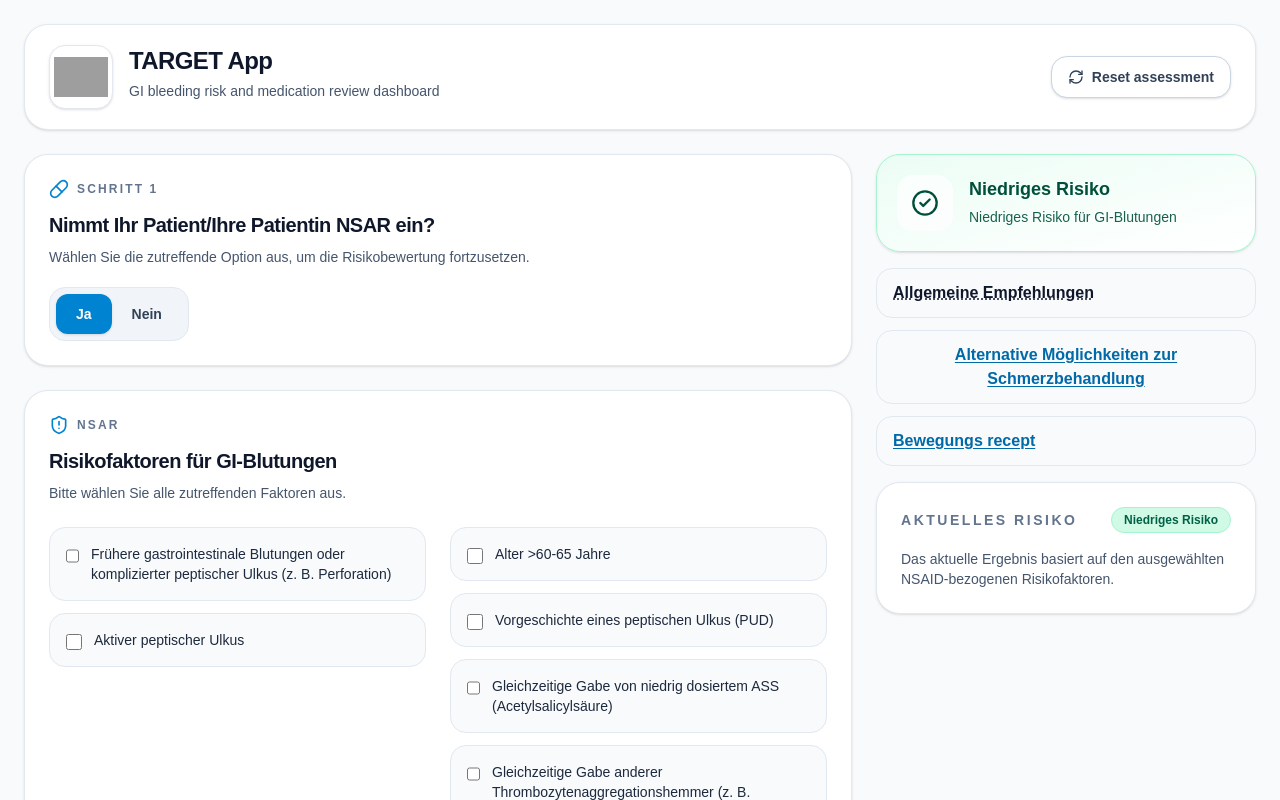
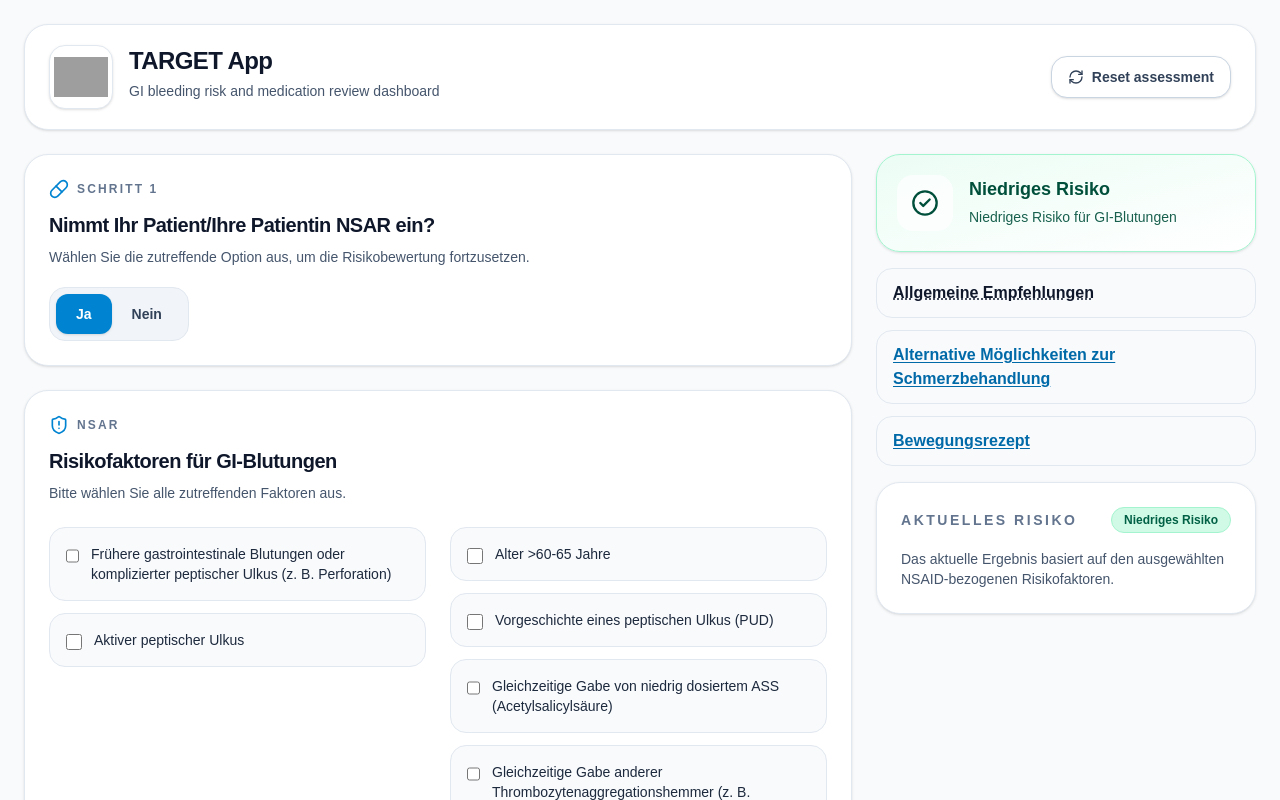
Before and after one commit to chapidi99/Target-Ade, a Next.js app: page /target-app in a window 1280 px wide. Both pictures are taken after a click on the button "Ja". Shown: the top 800 px of the page. Built offline with nearby package versions, Linux system fonts and the light colour scheme; grey boxes are pictures that could not be loaded.

Commit message:
Fix German non-pharma category types

```diff
--- a/app/target-app/page.tsx
+++ b/app/target-app/page.tsx
@@ -174,9 +174,9 @@ Falls eine NSAR-Therapie unvermeidbar ist, sollte ein COX-2-Hemmer in Kombinatio
     if (medications.antiplatelets === true) {
       boxes.push({
         title: "Antiplatelets",
-        text: `Antiplatelets (ASA, including low dose, and P2Y12 inhibitors, e.g. clopidogrel) is an independent factor for GI bleed; recommended to check indications.
-
-Patients with a history of Gastric Antral Vascular Ectasia (GAVE) receiving either antiplatelets or anticoagulants are at increased risk for GI bleed (STOP criteria); monitoring for the signs of gastric toxicity is recommended.`,
+        text: `Thrombozytenaggregationshemmer (ASS, einschließlich niedrig dosierter ASS, sowie P2Y12-Inhibitoren wie z. B. Clopidogrel) sind ein unabhängiger Risikofaktor für gastrointestinale Blutungen; eine Überprüfung der Indikation wird empfohlen.
+
+Patientinnen und Patienten mit einer Vorgeschichte einer gastralen antralen vaskulären Ektasie (GAVE), die Thrombozytenaggregationshemmer oder Antikoagulanzien erhalten, haben ein erhöhtes Risiko für gastrointestinale Blutungen (STOP-Kriterien). Es wird empfohlen, auf Anzeichen einer gastrointestinalen Toxizität zu achten.`,
       });
     }
 
@@ -523,7 +523,7 @@ description="Wählen Sie die zutreffende Option aus, um die Risikobewertung fort
 
 
 
-                <div className="mt-4 space-y-3">
+                <div className="mt-4 flex flex-col items-stretch gap-3">
                   {takesNSAIDs === true && nsaidRiskResult && (
                     <>
                       <QuickAction>
@@ -537,7 +537,7 @@ description="Wählen Sie die zutreffende Option aus, um die Risikobewertung fort
                         <button
                           type="button"
                           onClick={() => setShowAlternativesModal(true)}
-                          className="font-semibold text-sky-700 underline underline-offset-2 hover:text-sky-900"
+                          className="block w-full text-left font-semibold text-sky-700 underline underline-offset-2 hover:text-sky-900"
                         >
                           Alternative Möglichkeiten zur Schmerzbehandlung
                         </button>
@@ -548,7 +548,7 @@ description="Wählen Sie die zutreffende Option aus, um die Risikobewertung fort
     onClick={() => setShowBewegungRezept(true)}
     className="font-semibold text-sky-700 underline underline-offset-2 hover:text-sky-900"
   >
-    Bewegungs recept
+    Bewegungsrezept
   </button>
 </QuickAction>
 
@@ -804,7 +804,7 @@ function MedicationRow({
 
 function QuickAction({ children }: { children: React.ReactNode }) {
   return (
-    <div className="rounded-2xl border border-slate-200 bg-slate-50 px-4 py-3">
+    <div className="flex w-full items-start justify-start rounded-2xl border border-slate-200 bg-slate-50 px-4 py-3 text-left">
       {children}
     </div>
   );
@@ -870,11 +870,11 @@ function ImageModal({
 }) {
   return (
     <div
-  className="fixed inset-0 z-50 flex items-center justify-center bg-slate-950/70 p-4"
+  className="fixed inset-0 z-50 overflow-auto bg-slate-950/70 p-4"
   onClick={onClose}
 >
   <div
-    className="relative w-full max-w-4xl rounded-[28px] border border-slate-200 bg-white p-6 shadow-2xl"
+    className="mx-auto w-full max-w-4xl rounded-[28px] border border-slate-200 bg-white p-6 text-left shadow-2xl"
     onClick={(e) => e.stopPropagation()}
   >
         <div className="mb-4 flex items-center justify-between">
@@ -1010,7 +1010,7 @@ function PainScaleModal({
   return (
     <>
       <div className="fixed inset-0 z-50 flex items-center justify-center bg-slate-950/70 p-4">
-        <div className="relative w-full max-w-4xl rounded-[28px] border border-slate-200 bg-white p-6 shadow-2xl">
+        <div className="relative w-full max-w-4xl rounded-[28px] border border-slate-200 bg-white p-6 text-left shadow-2xl">
           <div className="mb-5 flex items-center justify-between gap-4">
             <h2 className="text-lg font-semibold text-slate-900">
               Alternative ways to manage pain
@@ -1026,7 +1026,7 @@ function PainScaleModal({
           </div>
 
           <div className={`rounded-3xl border p-6 ${current.bg} ${current.text}`}>
-            <div className="flex flex-col items-center text-center">
+            <div className="flex flex-col items-start text-left">
               <div className="text-7xl">{current.emoji}</div>
               <div className="mt-3 text-4xl font-bold">{pain}</div>
               <div className="mt-2 text-xl font-bold">{current.title}</div>
@@ -1103,7 +1103,7 @@ function PainScaleModal({
            onClick={onOpenBewegungRezept}
            className="block font-semibold text-sky-700 underline underline-offset-2 hover:text-sky-900"
            >
-            Bewegungs recept
+            Bewegungs rezept
           </button>
 
           <button
```
